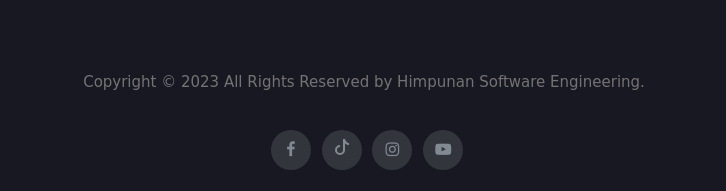
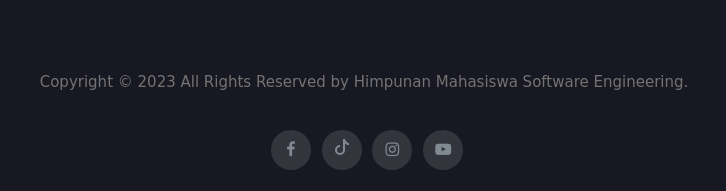
Before and after one commit to LexuzZ/Himse, a plain HTML site: page index.html in a window 1280 px wide. Shown: the part 1066-1257 px from the top of the page, 276-1002 px from the left. Drawn offline with Linux system fonts and the light colour scheme; a web font is replaced by a local one.

Commit message:
add footer

```diff
--- a/index.html
+++ b/index.html
@@ -75,8 +75,8 @@
         <div class="row">
           <div class="col-md-8 col-sm-6 col-xs-12">
             <p class="copyright-text">
-              Copyright &copy; 2023 All Rights Reserved by Himpunan Software
-              Engineering.
+              Copyright &copy; 2023 All Rights Reserved by Himpunan Mahasiswa
+              Software Engineering.
             </p>
           </div>
 
```
